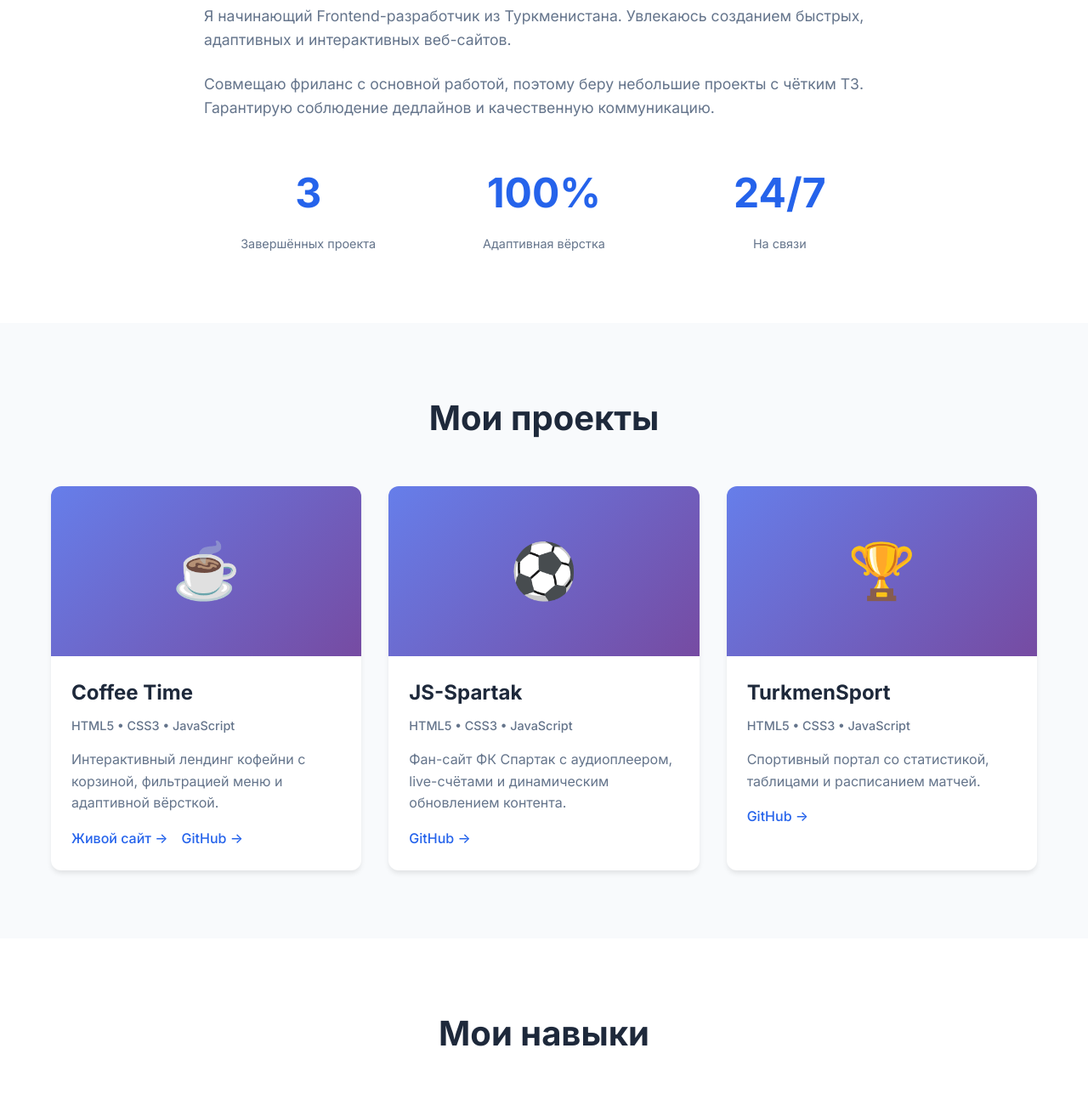
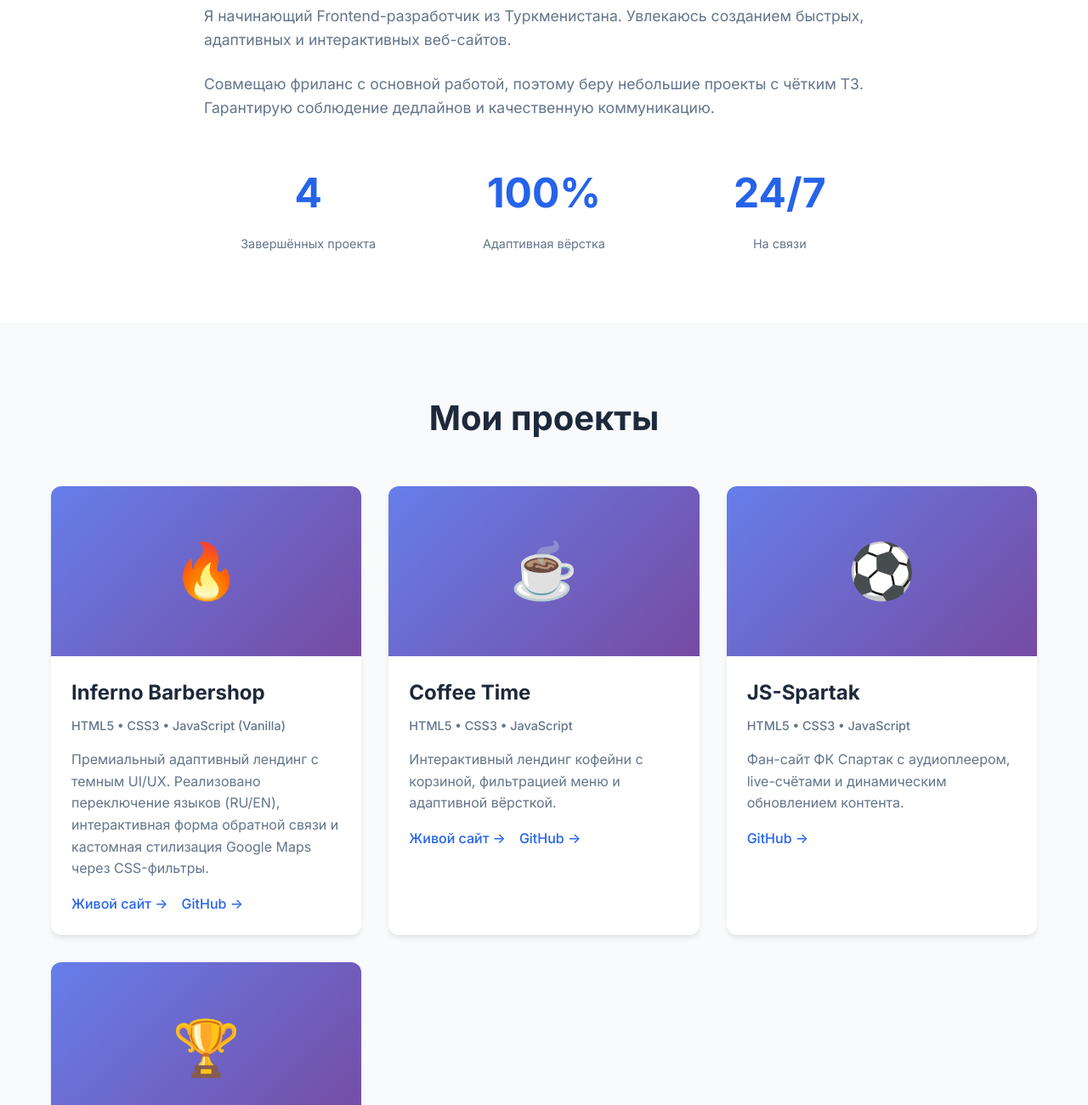
Before and after one commit to aleksshaparyuk/aleksshaparyuk.github.io, a plain HTML site: page index.html in a window 1280 px wide. Shown: the part 803-2103 px from the top of the page at 85% size. Drawn offline with Linux system fonts and the light colour scheme.

Commit message:
Add Inferno Barbershop project to portfolio.

```diff
--- a/index.html
+++ b/index.html
@@ -58,7 +58,7 @@
                         соблюдение дедлайнов и качественную коммуникацию.</p>
                     <div class="about-stats">
                         <div class="stat">
-                            <span class="stat-number">3</span>
+                            <span class="stat-number">4</span>
                             <span class="stat-label">Завершённых проекта</span>
                         </div>
                         <div class="stat">
@@ -80,6 +80,21 @@
         <div class="container">
             <h2 class="section-title">Мои проекты</h2>
             <div class="projects-grid">
+                                <!-- Проект 0: Inferno Barbershop (НОВЫЙ) -->
+                <div class="project-card">
+                    <div class="project-image">
+                        <div class="project-placeholder">🔥</div>
+                    </div>
+                    <div class="project-content">
+                        <h3>Inferno Barbershop</h3>
+                        <p class="project-tech">HTML5 • CSS3 • JavaScript (Vanilla)</p>
+                        <p>Премиальный адаптивный лендинг с темным UI/UX. Реализовано переключение языков (RU/EN), интерактивная форма обратной связи и кастомная стилизация Google Maps через CSS-фильтры.</p>
+                        <div class="project-links">
+                            <a href="https://aleksshaparyuk.github.io/inferno-barbershop/" target="_blank" class="link">Живой сайт →</a>
+                            <a href="https://github.com/aleksshaparyuk/inferno-barbershop" target="_blank" class="link">GitHub →</a>
+                        </div>
+                    </div>
+                </div>
                 <!-- Проект 1 -->
                 <div class="project-card">
                     <div class="project-image">
```
